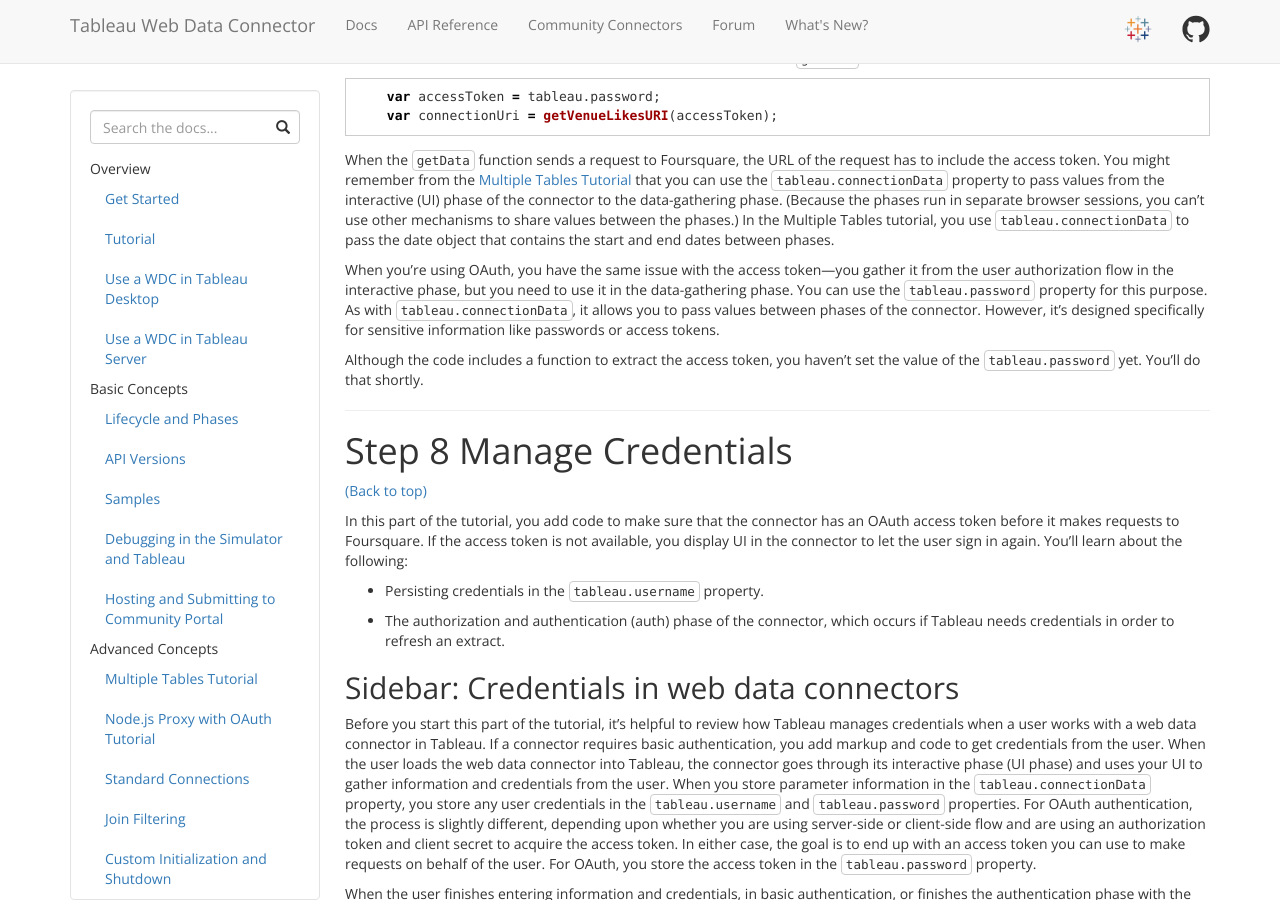
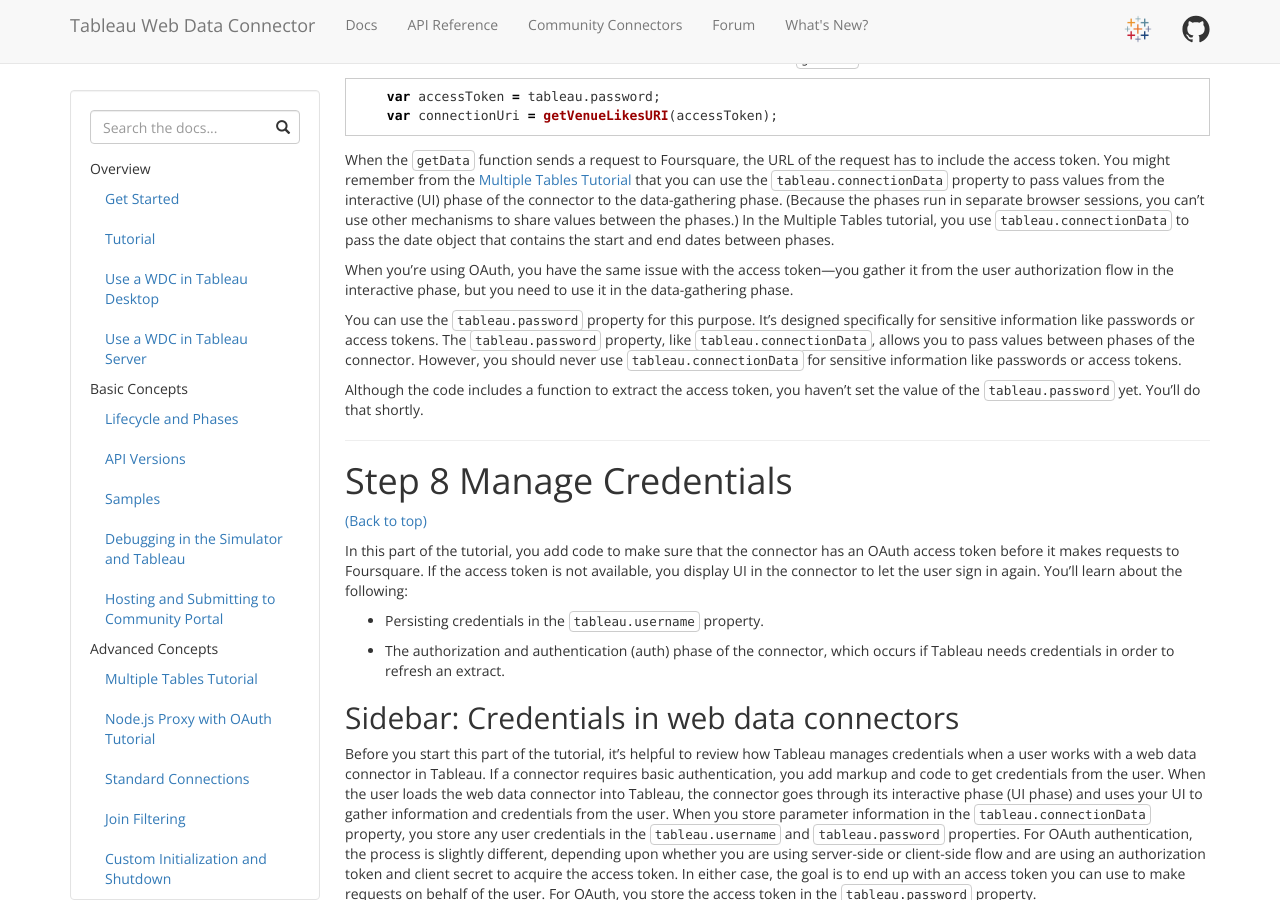
Before and after one commit to bigpeaches/webdataconnector, a Jekyll site: the page built from docs/wdc_oauth_tutorial.md, in a window 1280 px wide and 900 px high, scrolled down 15089 px. Built offline with Jekyll 4.4.1, drawn with Linux system fonts in a browser that asks for light colours; nearby versions of some CDN libraries.

Commit message:
adding clarification about not using tableau.connectionData for passwords, tokens

```diff
--- a/docs/wdc_oauth_tutorial.md
+++ b/docs/wdc_oauth_tutorial.md
@@ -833,11 +833,10 @@ pass the date object that contains the start and end dates between phases.
 
 When you're using OAuth, you have the same issue with the access
 token—you gather it from the user authorization flow in the interactive phase, but you need
-to use it in the data-gathering phase. You can use the
-`tableau.password` property for this purpose. As with
-`tableau.connectionData`, it allows you to pass values between phases of
-the connector. However, it's designed specifically for sensitive
-information like passwords or access tokens.
+to use it in the data-gathering phase.
+
+You can use the `tableau.password` property for this purpose. It's designed specifically for sensitive
+information like passwords or access tokens. The `tableau.password` property, like `tableau.connectionData`, allows you to pass values between phases of the connector. However, you should never use `tableau.connectionData` for sensitive information like passwords or access tokens.
 
 Although the code includes a function to extract the access token, you
 haven't set the value of the `tableau.password` yet. You'll do that
```
Also changed, not shown: docs/wdc_incremental_refresh.md (+1 -2 lines), docs/wdc_use_in_server.md (+1 -1 lines).
